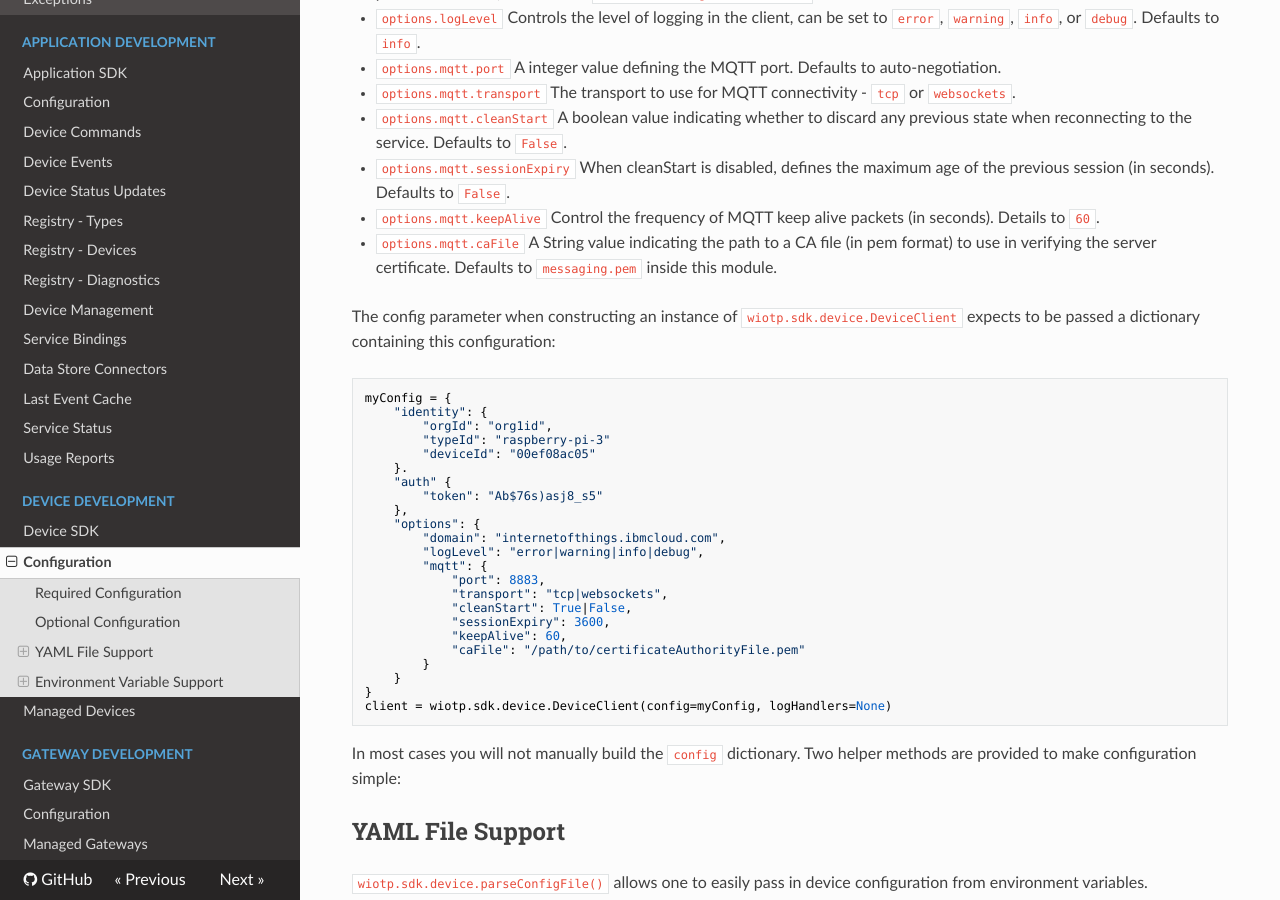
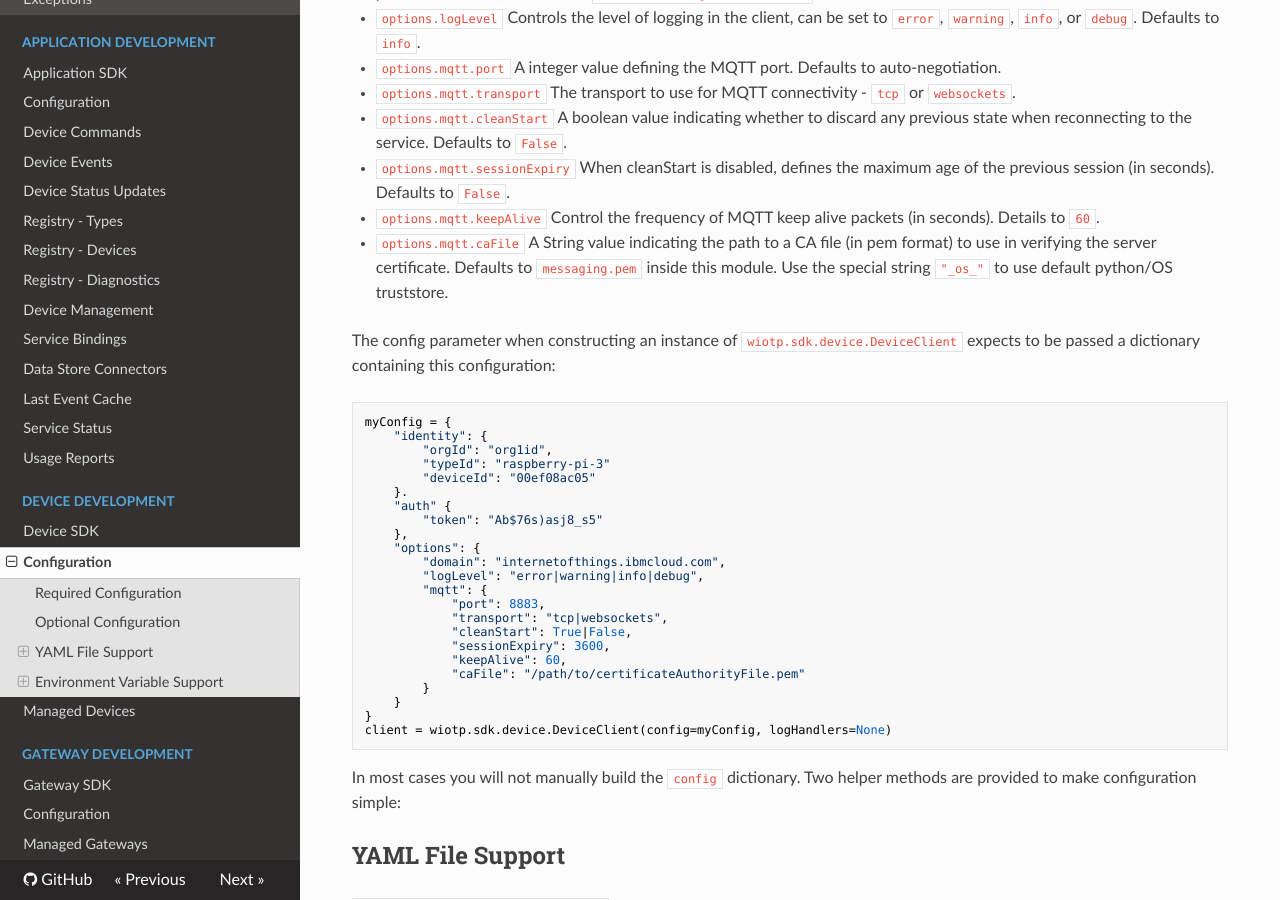
Before and after one commit to ibm-watson-iot/iot-python, an MkDocs documentation site: the page built from docs/device/config.md, in a window 1280 px wide and 900 px high, scrolled down 488 px. Built offline with MkDocs 1.6.1, drawn with Linux system fonts in a browser that asks for light colours; nearby versions of some CDN libraries.

Commit message:
[patch] add caFile: '_os_' as a way to use OS/python truststore (#214)
Co-authored-by: Jon Levell <levell@uk.ibm.com>

```diff
--- a/docs/device/config.md
+++ b/docs/device/config.md
@@ -16,7 +16,7 @@ Device configuration can be broken down into required and optional configuration
 - `options.mqtt.cleanStart` A boolean value indicating whether to discard any previous state when reconnecting to the service.  Defaults to `False`.
 - `options.mqtt.sessionExpiry` When cleanStart is disabled, defines the maximum age of the previous session (in seconds).  Defaults to `False`.
 - `options.mqtt.keepAlive` Control the frequency of MQTT keep alive packets (in seconds).  Details to `60`.
-- `options.mqtt.caFile` A String value indicating the path to a CA file (in pem format) to use in verifying the server certificate.  Defaults to `messaging.pem` inside this module.
+- `options.mqtt.caFile` A String value indicating the path to a CA file (in pem format) to use in verifying the server certificate.  Defaults to `messaging.pem` inside this module. Use the special string `"_os_"` to use default python/OS truststore.
 
 
 The config parameter when constructing an instance of `wiotp.sdk.device.DeviceClient` expects to be passed a dictionary containing this configuration:
```
Also changed, not shown: docs/application/config.md (+1 -1 lines), docs/gateway/config.md (+1 -1 lines), 1 other file.
